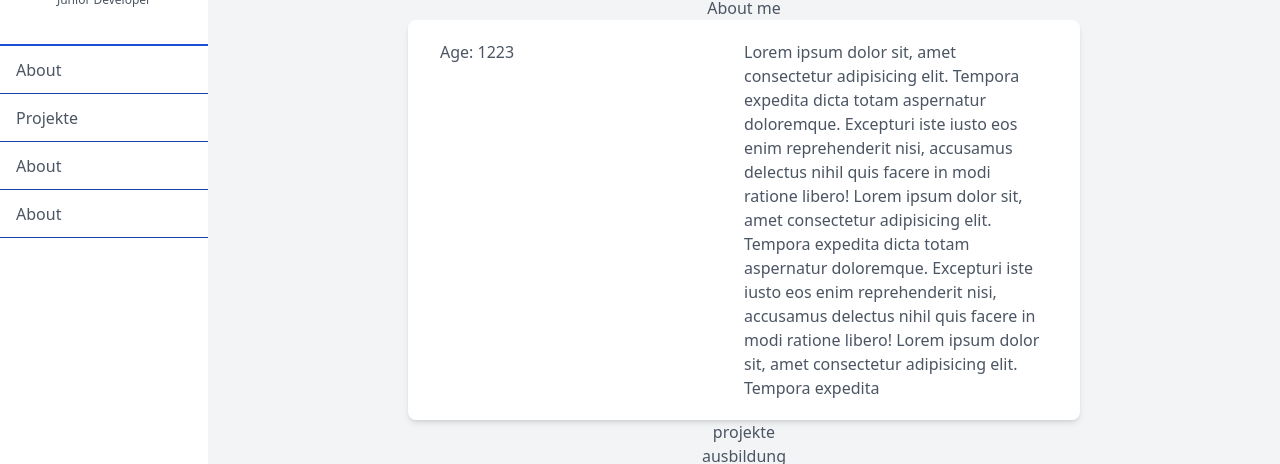
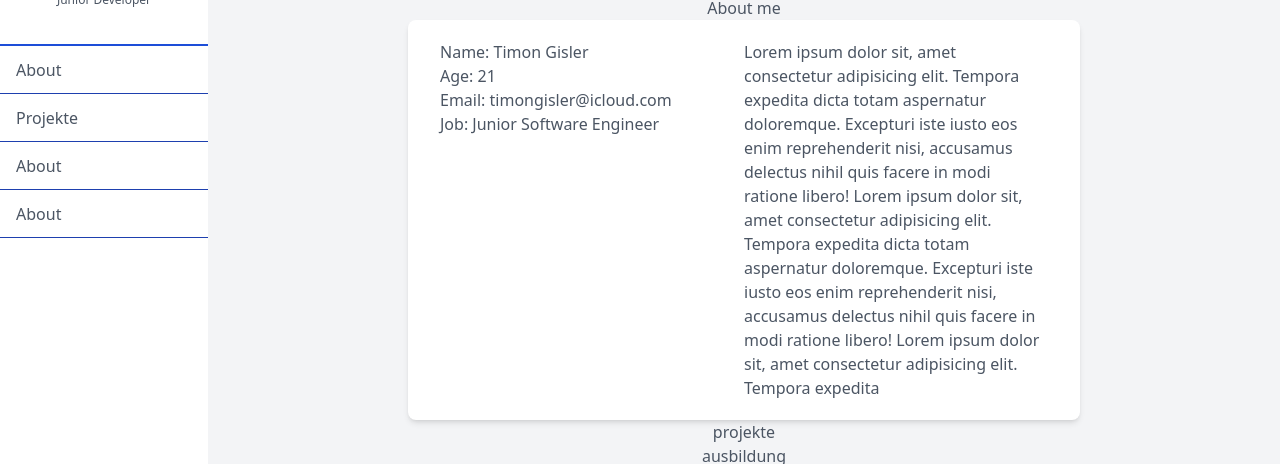
Before and after one commit to TimonGisler/personal-portfolio-jekyll, a Jekyll site: the page built from index.html, in a window 1280 px wide, cut to the strip 116-580 px from the top of the page. Built offline with Jekyll 4.4.1, drawn with Linux system fonts in a browser that asks for light colours.

Commit message:
generate info about me from yaml file

```diff
--- /dev/null
+++ b/_data/infoAboutMe.yml
@@ -0,0 +1,11 @@
+- infoName: "Name:"
+  value: Timon Gisler
+
+- infoName: "Age:"
+  value: 21
+
+- infoName: "Email:"
+  value: timongisler@icloud.com
+
+- infoName: "Job:"
+  value: Junior Software Engineer
--- a/_includes/aboutMe.html
+++ b/_includes/aboutMe.html
@@ -1,6 +1,5 @@
 <div id="aboutMe" class="flex flex-col items-center">
     {% include aboutMeComponents/avatar.html %}
-
 
     <h1>About me</h1>
 
@@ -8,9 +7,11 @@
 
         <div id="info-list">
             <ul>
+                {% for infoAboutMe in site.data.infoAboutMe %}
                 <li>
-                    <p><span>Age: </span> 1223</p>
+                    <p><span>{{infoAboutMe.infoName}} </span> {{infoAboutMe.value}}</p>
                 </li>
+                {% endfor %}
             </ul>
         </div>
 
```
